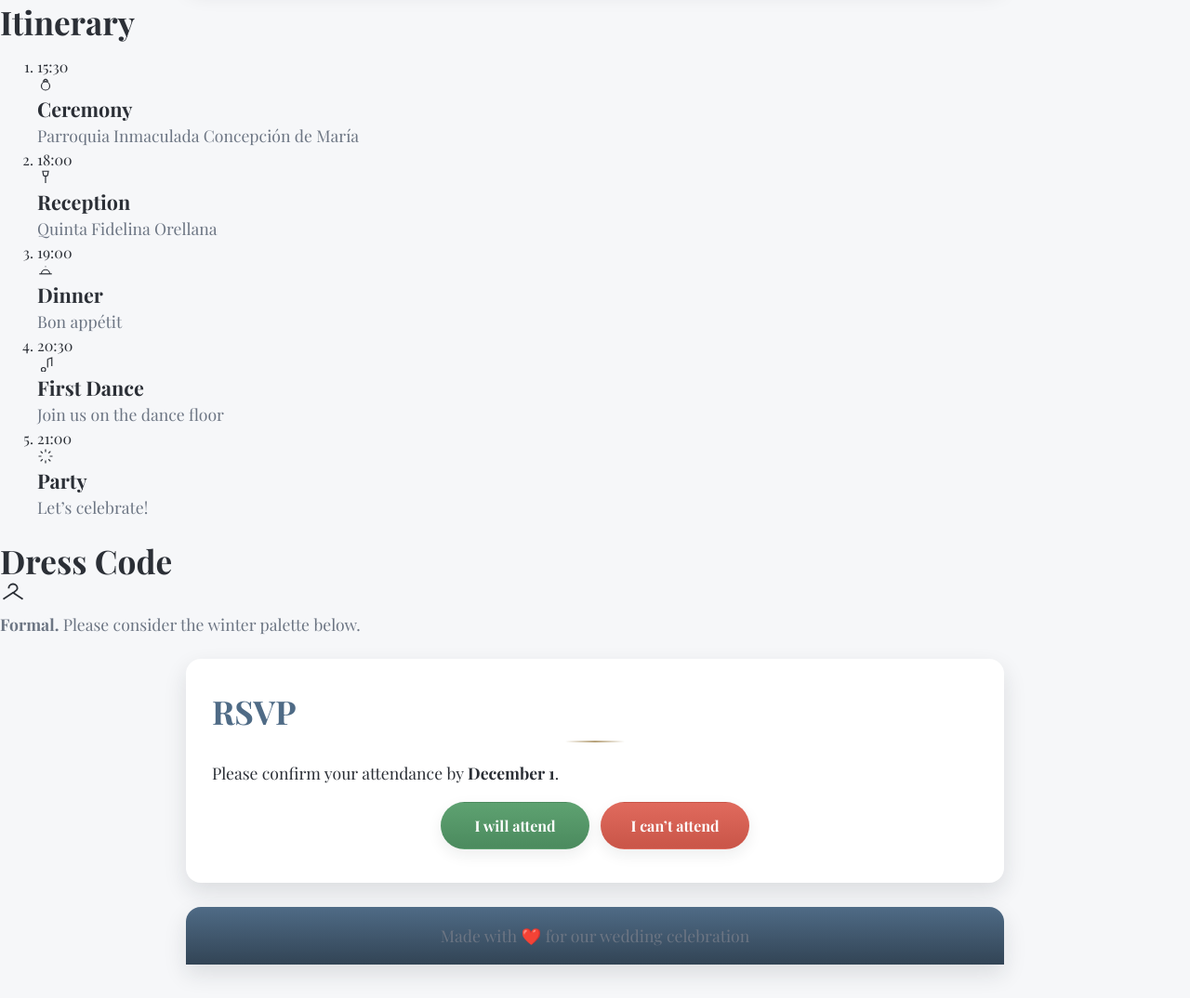
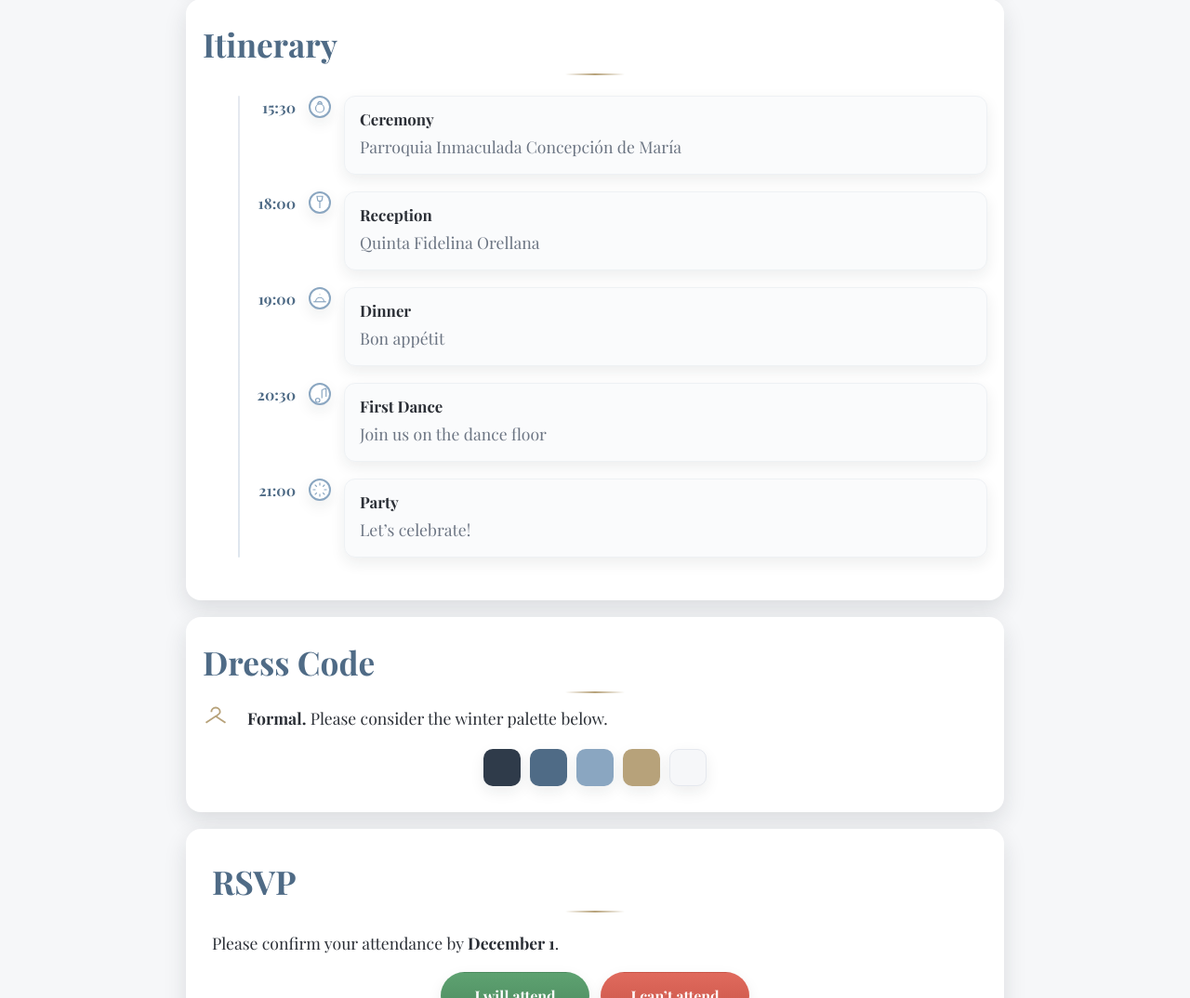
Before and after one commit to weddinglinklove-prog/ubaldo-cristy, a plain HTML site: page index.html in a window 1280 px wide. Shown: the part 2241-3315 px from the top of the page at 93% size. Drawn offline with nearby package versions, Linux system fonts and the light colour scheme.

Commit message:
style.css

```diff
--- a/style.css
+++ b/style.css
@@ -35,6 +35,150 @@ body{
   scroll-snap-type: y mandatory;
   overscroll-behavior-y: contain;
 }
+/* ===== Itinerary (Vertical Timeline) ===== */
+#itinerary{
+  background: var(--surface);
+  border-radius: var(--radius);
+  box-shadow: var(--shadow);
+  padding: 28px 18px;
+  margin: 18px auto;
+  width: min(96%, var(--maxw));
+}
+
+#itinerary h2{
+  color: var(--accent-deep);
+  margin-bottom: 18px;
+  position: relative;
+}
+#itinerary h2::after{
+  content:"";
+  display:block;
+  width:64px; height:2px;
+  margin:10px auto 0;
+  background: linear-gradient(90deg, transparent, var(--gild), transparent);
+  border-radius:2px;
+}
+
+.timeline{
+  list-style:none;
+  margin: 22px 0 0;
+  padding: 0 0 0 10px;
+  position: relative;
+}
+.timeline::before{
+  content:"";
+  position:absolute;
+  left: 38px; top: 0; bottom: 0;
+  width: 2px;
+  background: linear-gradient(to bottom, #e5e9ef, #dfe6ee);
+  border-radius: 2px;
+}
+
+.timeline li{
+  display: grid;
+  grid-template-columns: 70px 24px 1fr;
+  align-items: start;
+  column-gap: 14px;
+  margin-bottom: 18px;
+  position: relative;
+}
+
+.timeline .time{
+  font-weight: 700;
+  color: var(--accent-deep);
+  text-align: right;
+  padding-top: 2px;
+}
+
+.timeline .dot{
+  width: 24px; height: 24px;
+  border-radius: 50%;
+  background: #fff;
+  border: 2px solid var(--accent);
+  display: grid; place-items: center;
+  color: var(--accent);
+  box-shadow: var(--shadow-soft);
+}
+
+.timeline .card{
+  background: #fafbfc;
+  border: 1px solid #eef1f4;
+  border-radius: var(--radius-sm);
+  box-shadow: var(--shadow-soft);
+  padding: 12px 14px;
+}
+.timeline .card h3{
+  margin-bottom: 4px;
+  color: var(--ink);
+  font-size: 1.05rem;
+}
+.timeline .card p{
+  margin: 0;
+  color: var(--muted);
+}
+
+/* ===== Dress Code Section ===== */
+#dresscode{
+  background: var(--surface);
+  border-radius: var(--radius);
+  box-shadow: var(--shadow);
+  padding: 28px 18px;
+  margin: 18px auto;
+  width: min(96%, var(--maxw));
+}
+#dresscode h2{
+  color: var(--accent-deep);
+  margin-bottom: 12px;
+  position: relative;
+}
+#dresscode h2::after{
+  content:"";
+  display:block;
+  width:64px; height:2px;
+  margin:10px auto 0;
+  background: linear-gradient(90deg, transparent, var(--gild), transparent);
+  border-radius:2px;
+}
+
+.dc-row{
+  display: grid;
+  grid-template-columns: 36px 1fr;
+  gap: 12px;
+  align-items: start;
+  margin: 6px 0 16px;
+  color: var(--ink);
+}
+.dc-icon{
+  color: var(--gild);
+}
+.dc-text p{
+  color: var(--ink);
+}
+
+.palette{
+  display: flex;
+  gap: 10px;
+  justify-content: center;
+  flex-wrap: wrap;
+}
+.swatch{
+  --size: 40px;
+  width: var(--size);
+  height: var(--size);
+  background: var(--c);
+  border-radius: 10px;
+  box-shadow: var(--shadow-soft);
+}
+.swatch--light{
+  border: 1px solid #e5e8ee;
+}
+
+/* Slightly larger layout on tablets+ */
+@media (min-width: 768px){
+  .timeline li{ grid-template-columns: 90px 24px 1fr; }
+  .timeline .card{ padding: 14px 16px; }
+}
+
 
 /* Removes notch offset gaps on Android/iOS */
 #hero, #save-the-date{
```
